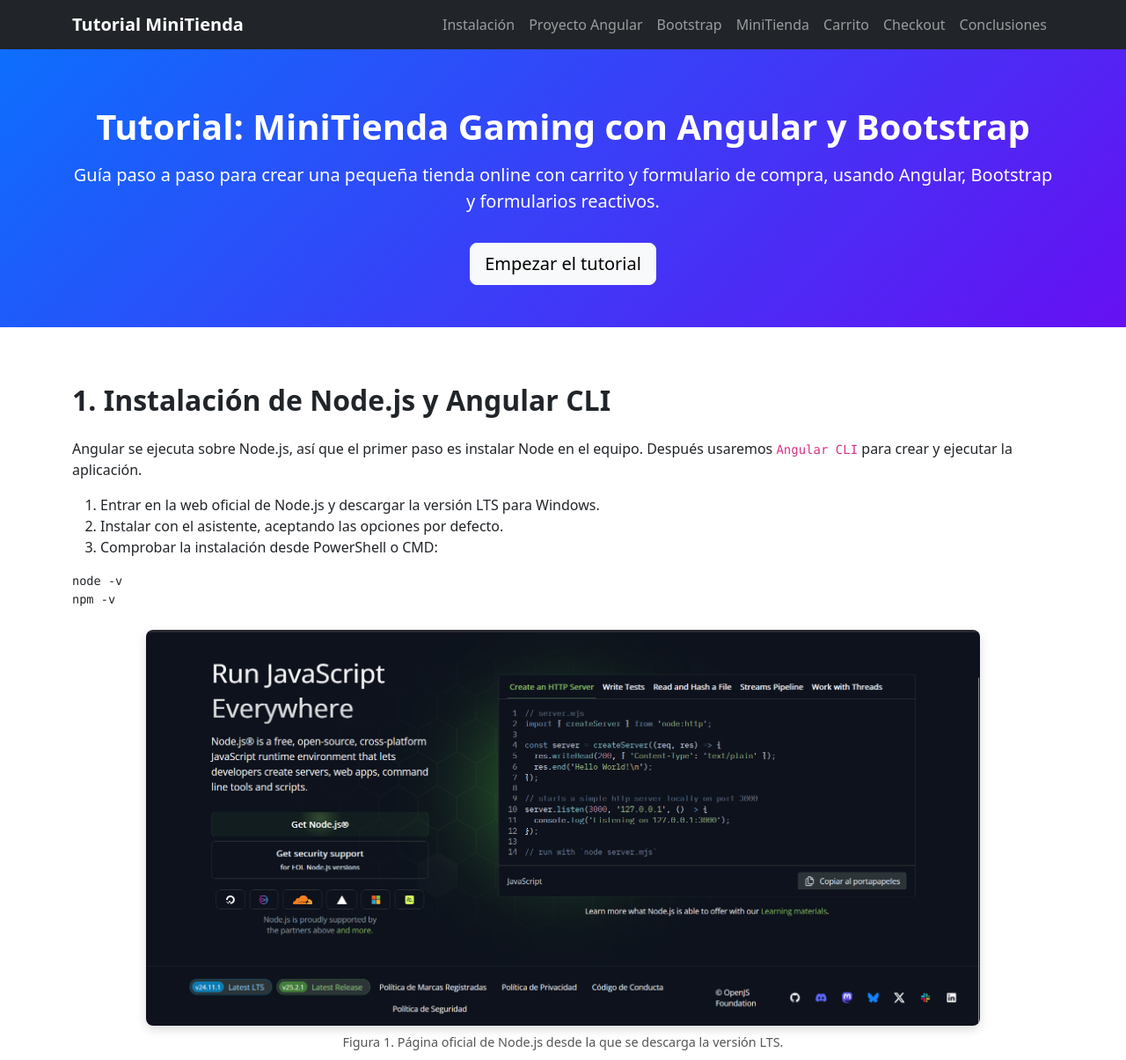
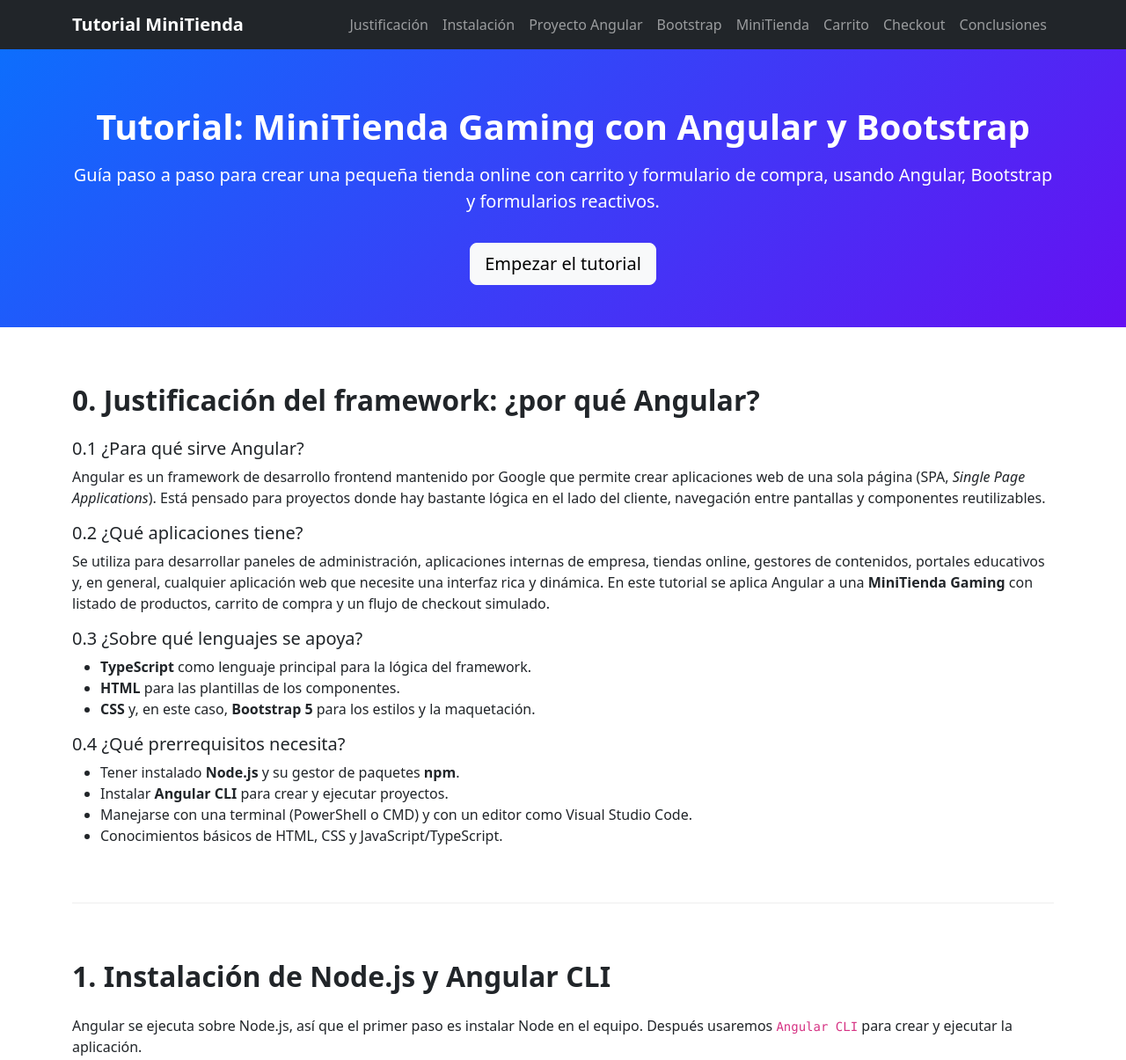
Before and after one commit to aristidesmenesesmatos-byte/tutorial-minitienda-angular, a plain HTML site: page index.html in a window 1280 px wide. Shown: the top 1205 px of the page at 88% size. Drawn offline with nearby package versions, Linux system fonts and the light colour scheme.

Commit message:
Actualizo index.html con sección de justificación

```diff
--- a/index.html
+++ b/index.html
@@ -103,6 +103,8 @@
 
       <div class="collapse navbar-collapse" id="navbarNav">
         <ul class="navbar-nav ms-auto">
+          <!-- NUEVO: enlace a justificación -->
+          <li class="nav-item"><a class="nav-link" href="#justificacion">Justificación</a></li>
           <li class="nav-item"><a class="nav-link" href="#instalacion">Instalación</a></li>
           <li class="nav-item"><a class="nav-link" href="#proyecto">Proyecto Angular</a></li>
           <li class="nav-item"><a class="nav-link" href="#bootstrap">Bootstrap</a></li>
@@ -130,6 +132,45 @@
   </header>
 
   <main class="container">
+
+    <!-- 0. JUSTIFICACIÓN DEL FRAMEWORK -->
+    <section id="justificacion">
+      <h2 class="section-title">
+        0. Justificación del framework: ¿por qué Angular?
+      </h2>
+
+      <h5>0.1 ¿Para qué sirve Angular?</h5>
+      <p>
+        Angular es un framework de desarrollo frontend mantenido por Google que permite crear
+        aplicaciones web de una sola página (SPA, <em>Single Page Applications</em>).
+        Está pensado para proyectos donde hay bastante lógica en el lado del cliente,
+        navegación entre pantallas y componentes reutilizables.
+      </p>
+
+      <h5>0.2 ¿Qué aplicaciones tiene?</h5>
+      <p>
+        Se utiliza para desarrollar paneles de administración, aplicaciones internas de empresa,
+        tiendas online, gestores de contenidos, portales educativos y, en general,
+        cualquier aplicación web que necesite una interfaz rica y dinámica.
+        En este tutorial se aplica Angular a una <strong>MiniTienda Gaming</strong>
+        con listado de productos, carrito de compra y un flujo de checkout simulado.
+      </p>
+
+      <h5>0.3 ¿Sobre qué lenguajes se apoya?</h5>
+      <ul>
+        <li><strong>TypeScript</strong> como lenguaje principal para la lógica del framework.</li>
+        <li><strong>HTML</strong> para las plantillas de los componentes.</li>
+        <li><strong>CSS</strong> y, en este caso, <strong>Bootstrap 5</strong> para los estilos y la maquetación.</li>
+      </ul>
+
+      <h5>0.4 ¿Qué prerrequisitos necesita?</h5>
+      <ul>
+        <li>Tener instalado <strong>Node.js</strong> y su gestor de paquetes <strong>npm</strong>.</li>
+        <li>Instalar <strong>Angular CLI</strong> para crear y ejecutar proyectos.</li>
+        <li>Manejarse con una terminal (PowerShell o CMD) y con un editor como Visual Studio Code.</li>
+        <li>Conocimientos básicos de HTML, CSS y JavaScript/TypeScript.</li>
+      </ul>
+    </section>
 
     <!-- 1. INSTALACIÓN -->
     <section id="instalacion">
```
